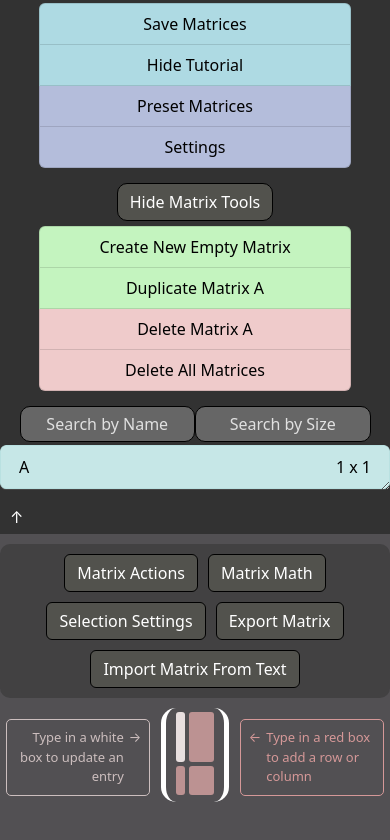
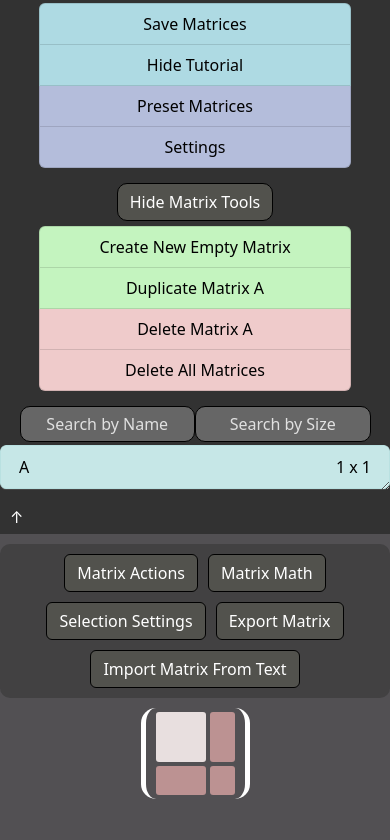
Before and after one commit to andrewctam/matrix-gen, a Next.js app in the folder frontend/: page / in a window 390 px wide. Shown: the part 1471-2311 px from the top of the page. Built offline with nearby package versions, Linux system fonts and the light colour scheme.

Commit message:
Update demo.png and tidy up

```diff
--- a/frontend/components/editor/Box.module.css
+++ b/frontend/components/editor/Box.module.css
@@ -18,8 +18,6 @@
 
 .box:nth-last-child(1) > input {
     background-color: rgb(188, 146, 146);
-    max-width: 25px;
-    width: 25px;
 }
 
 
--- a/frontend/components/editor/MatrixEditor.js
+++ b/frontend/components/editor/MatrixEditor.js
@@ -116,7 +116,7 @@ const MatrixEditor = (props) => {
 
 
     return (
-        <div className={styles.matrixEditor} onMouseUp={() => { if (mouseDown) setMouseDown(false) }} >
+        <div className={styles.matrixEditor} onMouseUp={() => { setMouseDown(false) }} >
             <div ref = {optionsBarRef} className={styles.optionsBar}>
                 <ActiveButton
                     name="Matrix Actions"
--- a/frontend/components/editor/Table.js
+++ b/frontend/components/editor/Table.js
@@ -7,7 +7,7 @@ import { useState } from 'react';
 import { addRows, addCols, addRowsAndCols, updateEntry, tryToDelete, cloneMatrix} from '../matrixFunctions.js';
 
 const Table = (props) => {
-    const [showHelpers, setShowHelpers] = useState(props.firstVisit);
+    const [showHelpers, setShowHelpers] = useState(window.innerWidth > 576 && props.firstVisit);
 
     //add Row/Col/Both and update matrix[row][col]
     const addRow = (row, col, updated) => {
@@ -104,7 +104,7 @@ const Table = (props) => {
         else if (e.target.selectionStart === e.target.value.length && e.keyCode === 39) { //Right
             e.preventDefault();
 
-            if (props.col !== props.matrix[0].length - 1) {
+            if (col !== props.matrix[0].length - 1) {
                 document.getElementById((row) + ":" + (col + 1)).focus();
                 document.getElementById((row) + ":" + (col + 1)).selectionStart = -1;
 
@@ -197,7 +197,12 @@ const Table = (props) => {
     }
 
     return (
-        <div className = {"d-flex justify-content-center" } >
+        <div className = {"d-flex justify-content-center" } id = "hide" onClick = {(e) => {
+            if (e.target.id === "hide") {
+                props.updateBoxesSelected(-1, -1, -1, -1, true);
+            }
+        }}>
+
             {showHelpers ?
             <div className = {"d-flex justify-content-end " + styles.helperLeft}>
                 <div className = {styles.helperTextLeft + " d-flex"}>
```
Also changed, not shown: 1 other file (tests, documents, lock files or other folders).
